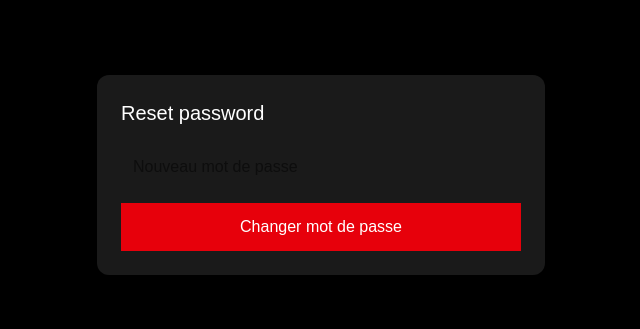
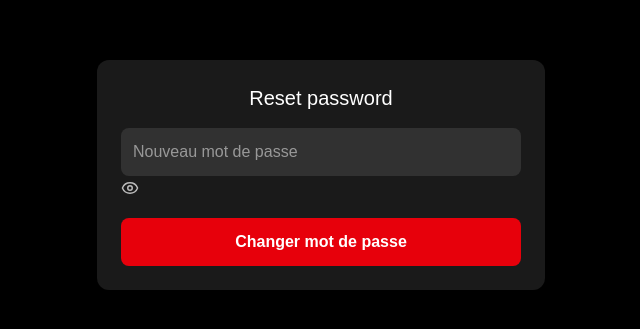
Before and after one commit to jeanantoinenaruto-cell/Itesa, a Next.js app: page /reset-password in a window 1280 px wide. Shown: the part 225-554 px from the top of the page, without its empty margins (319-959 px from the left). Built offline with nearby package versions, Linux system fonts and the light colour scheme.

Commit message:
update project

```diff
--- a/app/forgot-password/page.tsx
+++ b/app/forgot-password/page.tsx
@@ -1,5 +1,5 @@
 "use client";
-
+import { Eye, EyeOff } from "lucide-react"
 import { useState } from "react";
 import { useRouter } from "next/navigation";
 
--- a/app/reset-password/page.tsx
+++ b/app/reset-password/page.tsx
@@ -2,6 +2,7 @@
 
 import { useState } from "react";
 import { useSearchParams, useRouter } from "next/navigation";
+import { Eye, EyeOff } from "lucide-react";
 
 export default function ResetPassword() {
   const router = useRouter();
@@ -10,6 +11,8 @@ export default function ResetPassword() {
   const token = searchParams.get("token");
 
   const [password, setPassword] = useState("");
+  const [showPassword, setShowPassword] = useState(false);
+
   const [message, setMessage] = useState("");
   const [loading, setLoading] = useState(false);
 
@@ -45,23 +48,41 @@ export default function ResetPassword() {
   return (
     <div className="min-h-screen flex items-center justify-center bg-black text-white">
       <div className="w-full max-w-md p-6 bg-white/10 rounded-xl">
-        <h1 className="text-xl mb-4">Reset password</h1>
 
-        <input
-          type="password"
-          placeholder="Nouveau mot de passe"
-          className="w-full p-3 mb-3 text-black"
-          onChange={(e) => setPassword(e.target.value)}
-        />
+        <h1 className="text-xl mb-4 text-center">
+          Reset password
+        </h1>
+
+
+          <input
+            type={showPassword ? "text" : "password"}
+            placeholder="Nouveau mot de passe"
+            value={password}
+            onChange={(e) => setPassword(e.target.value)}
+            className="w-full mb-3 p-3 pr-10 rounded-lg bg-white/10 text-white outline-none"
+          />
+
+          <button
+            type="button"
+            onClick={() => setShowPassword(!showPassword)}
+            className=" mb-3 -translate-y-1/2 text-white/70"
+          >
+            {showPassword ? <EyeOff size={18} /> : <Eye size={18} />}
+          </button>
+
 
         <button
           onClick={handleReset}
-          className="w-full bg-red-600 p-3"
+          className="w-full bg-red-600 p-3 rounded-lg font-bold"
         >
           {loading ? "Loading..." : "Changer mot de passe"}
         </button>
 
-        {message && <p className="mt-3">{message}</p>}
+        {message && (
+          <p className="mt-3 text-center text-sm text-white/70">
+            {message}
+          </p>
+        )}
       </div>
     </div>
   );
```
